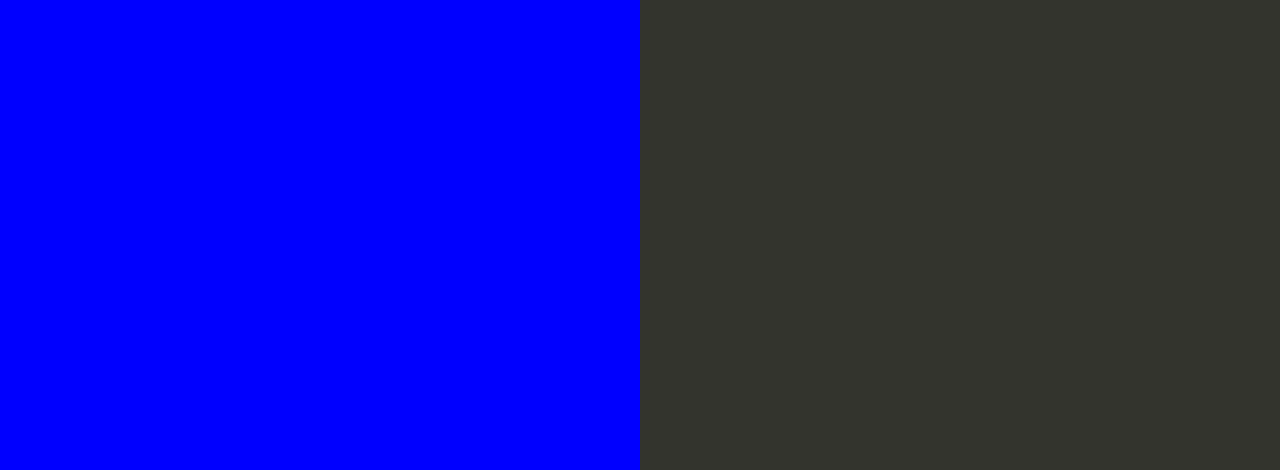
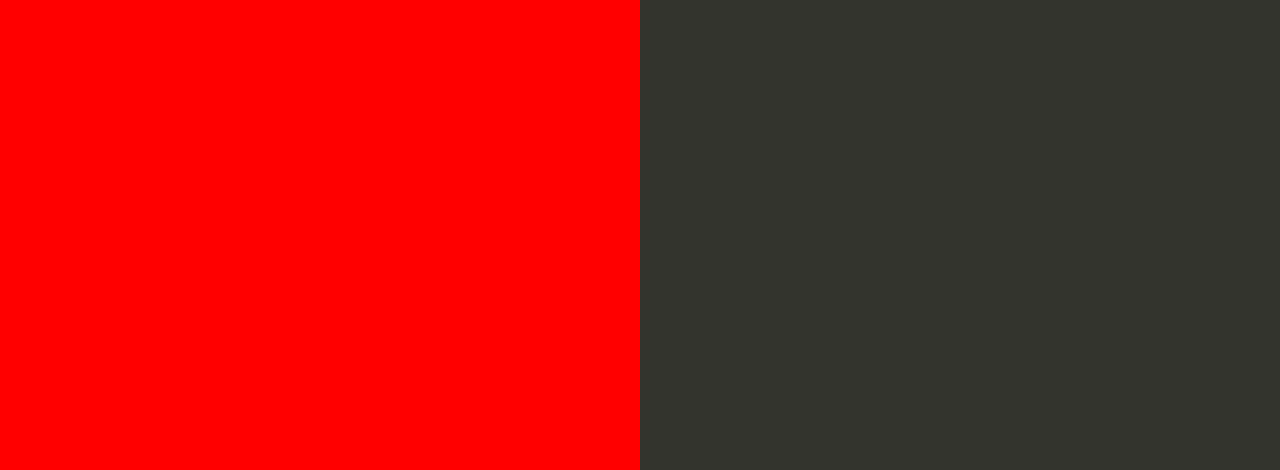
Before and after one commit to rush1998/my-nodejs-app, a website: page index.html in a window 1280 px wide. Shown: the part 330-800 px from the top of the page. Drawn offline with Linux system fonts and the light colour scheme.

Commit message:
Update index.html
Change color to red.

```diff
--- a/index.html
+++ b/index.html
@@ -35,7 +35,7 @@
 
         text-align: right;
         padding-top: 11em;
-        background-color: blue;
+        background-color: Red;
 
       }
       .textColumn p {
```
